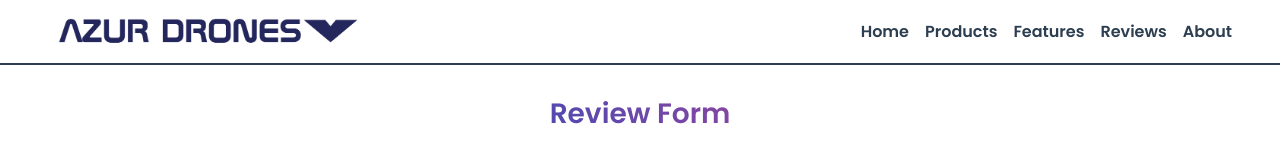
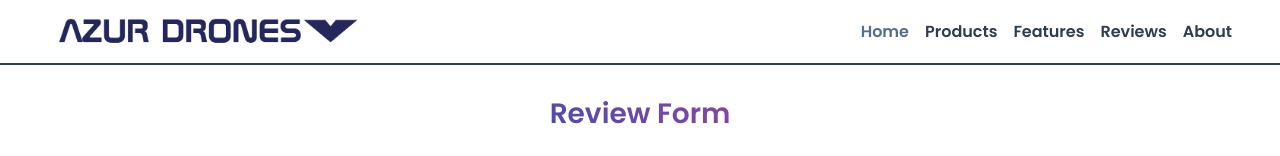
Before and after one commit to Frederick-88/vue-dronewebsite, a Vue app: page /reviews in a window 1280 px wide. In both pictures the pointer is over the link "Home". Shown: the top 156 px of the page. Built offline with nearby package versions, Linux system fonts and the light colour scheme; no server answers.

Commit message:
AzurDrone Updates

```diff
--- a/src/components/Navbar/Navbar.vue
+++ b/src/components/Navbar/Navbar.vue
@@ -20,9 +20,9 @@ export default {
   components: {},
   data() {
     return {
-      image: navImage
+      image: navImage,
     };
-  }
+  },
 };
 </script>
 
@@ -34,4 +34,7 @@ export default {
   color: #2c3e50;
   font-weight: 700;
 }
+.navlinks:hover {
+  color: #526f8b;
+}
 </style>
```
